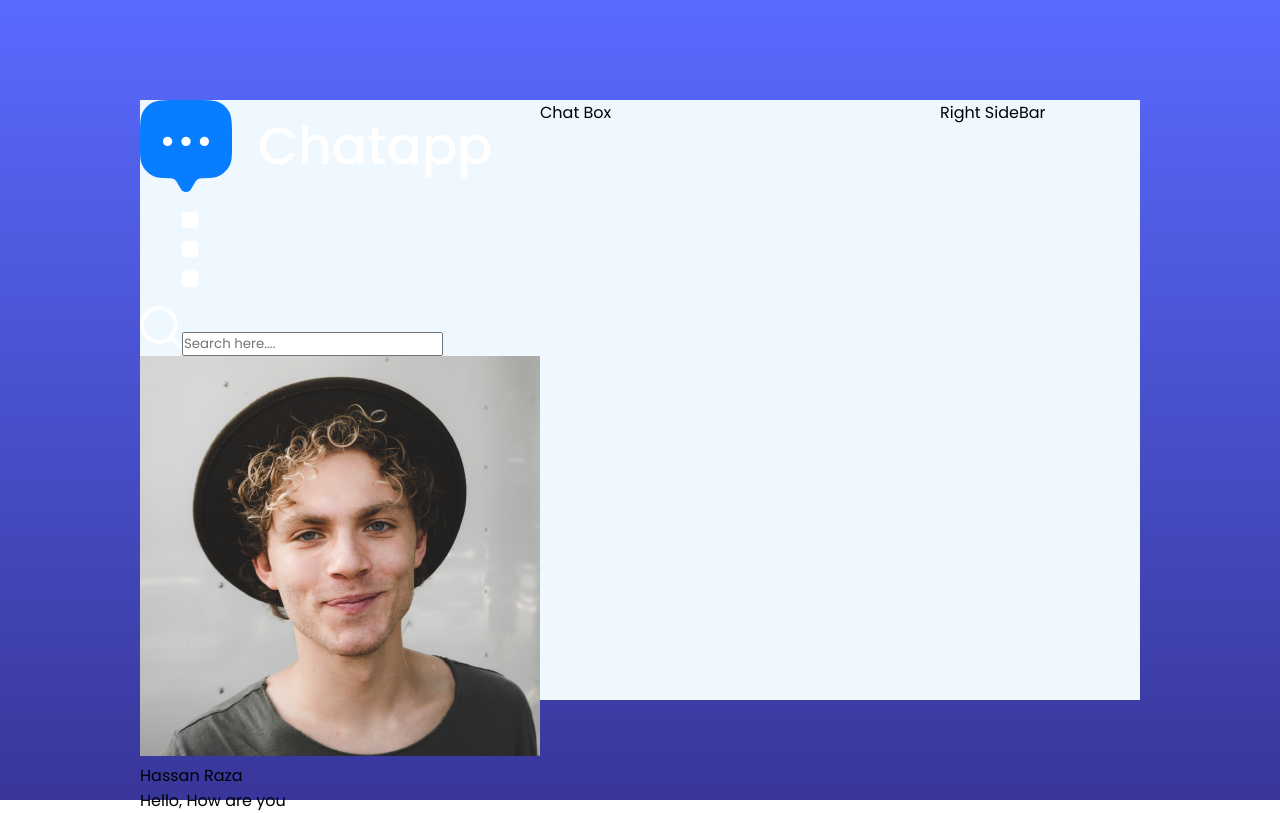
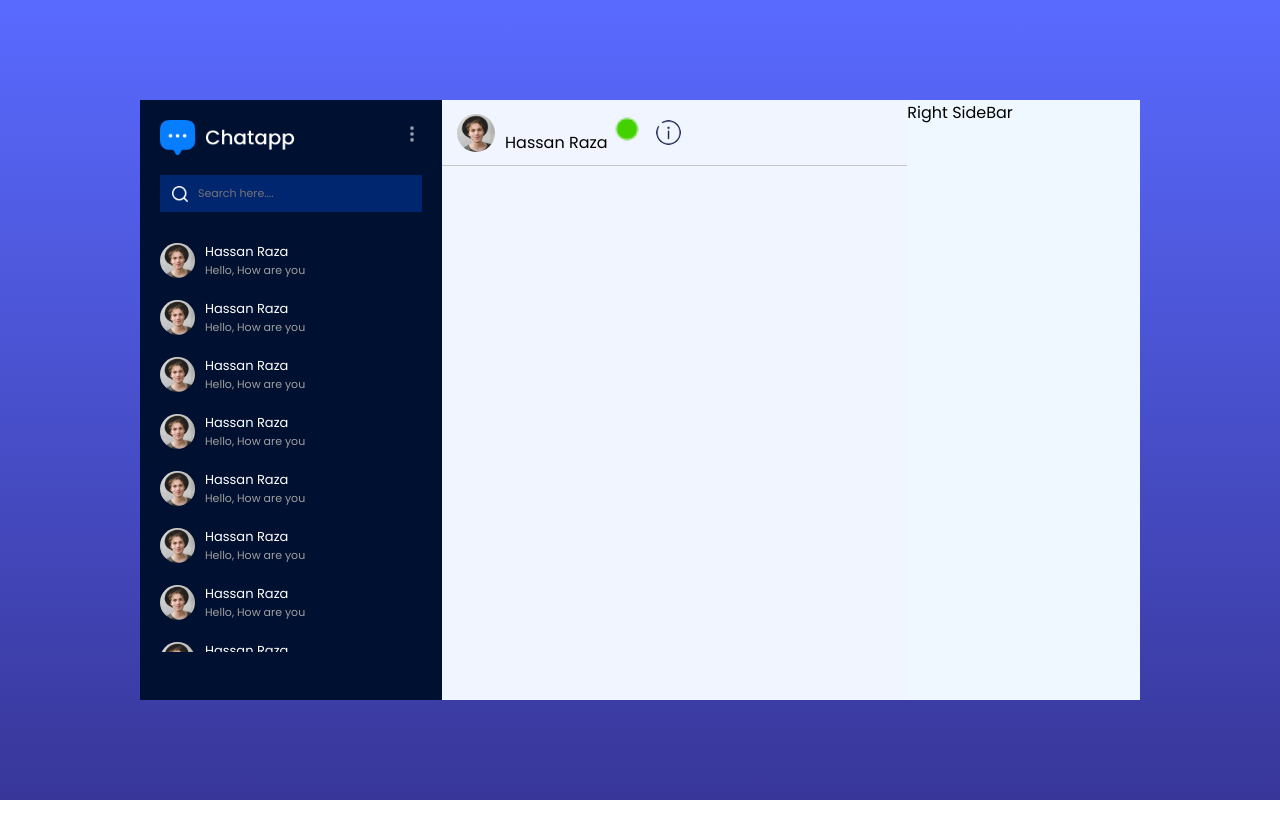
Before and after one commit to malik9594SysReforms/first_chart, a React (Vite) app in the folder real_time/: page /chat in a window 1280 px wide. Built offline with nearby package versions, Linux system fonts and the light colour scheme.

Commit message:
new fixes

```diff
--- a/real_time/src/components/chatbox/ChatBox.css
+++ b/real_time/src/components/chatbox/ChatBox.css
@@ -0,0 +1,33 @@
+.chat-box {
+    height: 75vh;
+    position: relative;
+    background-color: #f1f5ff;
+}
+
+.chat-user {
+    padding: 10px 15px;
+    display: flex;
+    align-items: center;
+    gap: 10px;
+    border-bottom: 1px solid #c6c6c6;
+}
+
+.chat-user img {
+    width: 25px;
+    border-radius: 50%;
+}
+
+.chat-user img:first-child {
+    width: 38px;
+    aspect-ratio: 1/1;
+}
+
+.chart-user p {
+    flex: 1;
+    font-weight: 500;
+    font-size: 20px;
+    color: #393939;
+    display: flex;
+    align-items: center;
+    gap: 5px;
+}
--- a/real_time/src/components/chatbox/ChatBox.jsx
+++ b/real_time/src/components/chatbox/ChatBox.jsx
@@ -1,9 +1,17 @@
 import React from 'react'
 import './ChatBox.css'
+import assets from '../../assets/assets'
 const ChatBox = () => {
   return (
-    <div>
-      Chat Box
+    <div className="chat-box">
+      <div className="chat-user">
+        <img src={assets.profile_img} alt='' />
+        <p>Hassan Raza
+          <img src={assets.green_dot} alt=''/>
+        </p>
+        <img src={assets.help_icon} className="help" alt=''/>
+      </div>
+
     </div>
   )
 }
--- a/real_time/src/components/leftSidbar/LeftSideBar.css
+++ b/real_time/src/components/leftSidbar/LeftSideBar.css
@@ -0,0 +1,89 @@
+.ls {
+    background-color: #001030;
+    color: #fff;
+    height: 75vh;
+}
+
+.ls-top {
+    padding: 20px;
+}
+
+.ls-nav {
+    display: flex;
+    justify-content: space-between;
+    align-items: center;
+}
+
+.ls-nav .logo {
+    max-width: 140px;
+}
+
+.ls-nav .menu img {
+    max-height: 20px;
+    opacity: 0.6;
+    cursor: pointer;
+}
+
+.ls-search {
+    background-color: #002670;
+    display: flex;
+    align-items: center;
+    gap: 10px;
+    padding: 10px 12px;
+    margin-top: 20px;
+}
+
+.ls-search img {
+    width: 16px;
+}
+
+.ls-search input {
+    background: transparent;
+    border: none;
+    outline: none;
+    color: white;
+    font-size: 11px;
+}
+
+.ls-search input::placeholder {
+    columns: #c8c8c8;
+}
+
+.ls-list {
+    display: flex;
+    flex-direction: column;
+    height: 70%;
+    overflow-y: scroll;
+}
+
+.friends img {
+    width: 35px;
+    aspect-ratio: 1/1;
+    border-radius: 50%;
+}
+.friends{
+    display: flex;
+    align-items: center;
+    gap: 10px;
+    padding: 10px 20px;
+    cursor: pointer;
+    font-size: 13px;
+}
+
+.friends div{
+    display: flex;
+    flex-direction: column;
+
+}
+.friends span {
+    color: #9f9f9f;
+    font-size: 11px;
+}
+.friends:hover{
+    background-color: #077EFF;
+
+}
+
+.friends:hover span{
+    color: white;
+}
--- a/real_time/src/components/leftSidbar/LeftSideBar.jsx
+++ b/real_time/src/components/leftSidbar/LeftSideBar.jsx
@@ -20,13 +20,15 @@
                 </div>
             </div>
             <div className="ls-list">
-                <div className="friends">
+               {Array(12).fill("").map((item,index)=>(
+                 <div key={index} className="friends">
                  <img src={assets.profile_img} alt='image not exist' />
                  <div>
                      <p>Hassan Raza </p>
                      <span>Hello, How are you</span>
                  </div>
              </div>
+               ))}
             </div>
         </div>
     )
--- a/real_time/src/index.css
+++ b/real_time/src/index.css
@@ -5,3 +5,7 @@
   box-sizing: border-box;
   font-family: Poppins;
 }
+
+::-webkit-scrollbar {
+  display: none;
+}
```
Lines whose indentation alone changed are shown as unchanged.
